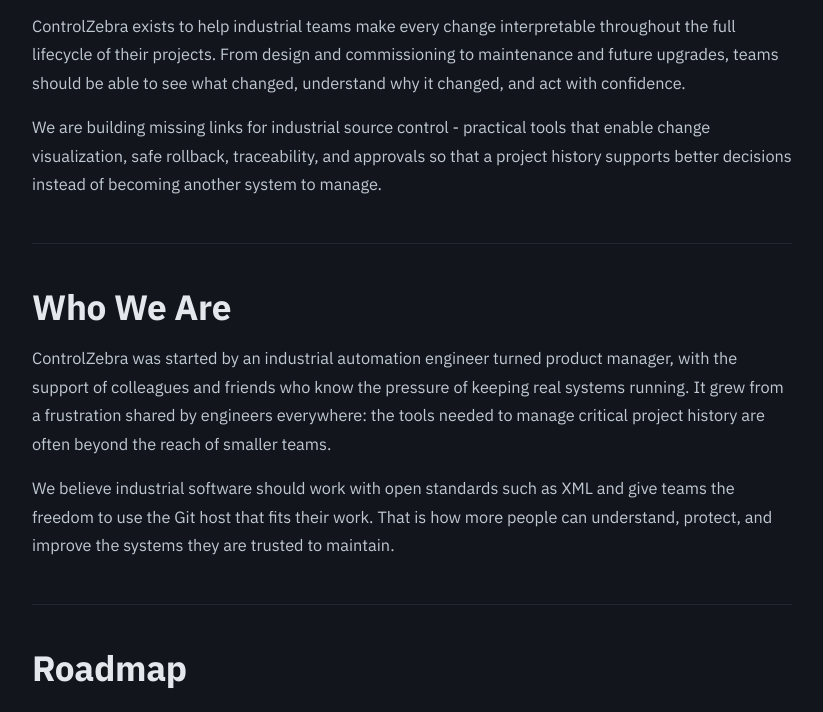
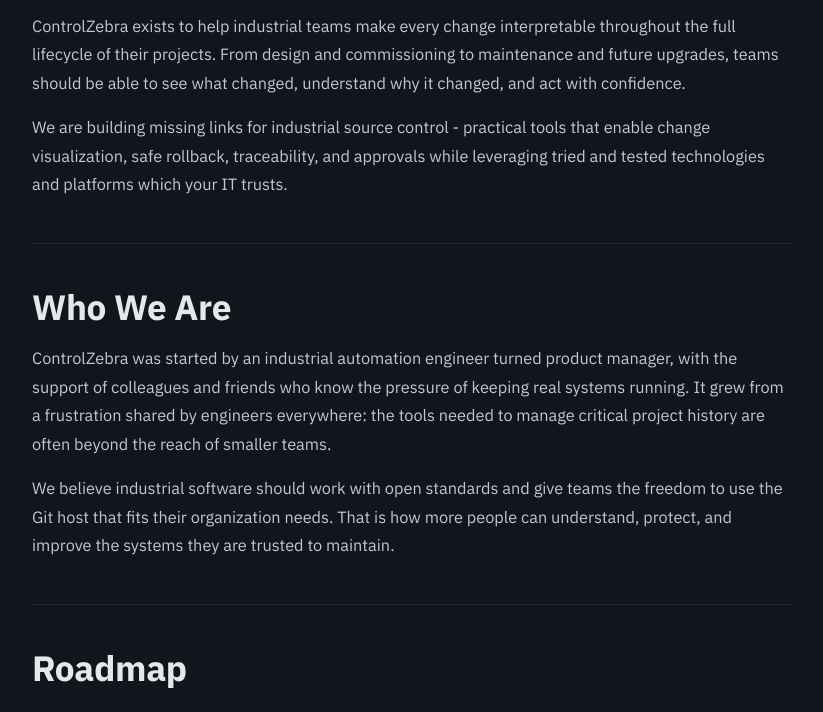
Before and after one commit to ControlZebra/website, an Astro site: page /about in a window 1280 px wide. Shown: the part 657-1369 px from the top of the page, without its empty margins (228-1051 px from the left). Built offline with nearby package versions, Linux system fonts and the light colour scheme; Astro itself is replaced by a stand-in of ours.

Commit message:
fix: improve wording in About page for clarity and consistency

```diff
--- a/src/pages/about.astro
+++ b/src/pages/about.astro
@@ -33,8 +33,8 @@
 					</p>
 					<p>
 						We are building missing links for industrial source control - practical tools that enable
-						change visualization, safe rollback, traceability, and approvals so that a project history
-						supports better decisions instead of becoming another system to	manage.
+						change visualization, safe rollback, traceability, and approvals while leveraging tried and
+						tested technologies and platforms which your IT trusts.
 					</p>
 				</section>
 
@@ -47,8 +47,8 @@
 						project history are often beyond the reach of smaller teams.
 					</p>
 					<p>
-						We believe industrial software should work with open standards such as XML and give teams
-						the freedom to use the Git host that fits their work. That is how more people can understand,
+						We believe industrial software should work with open standards and give teams
+						the freedom to use the Git host that fits their organization needs. That is how more people can understand,
 						protect, and improve the systems they are trusted to maintain.
 					</p>
 				</section>
```
